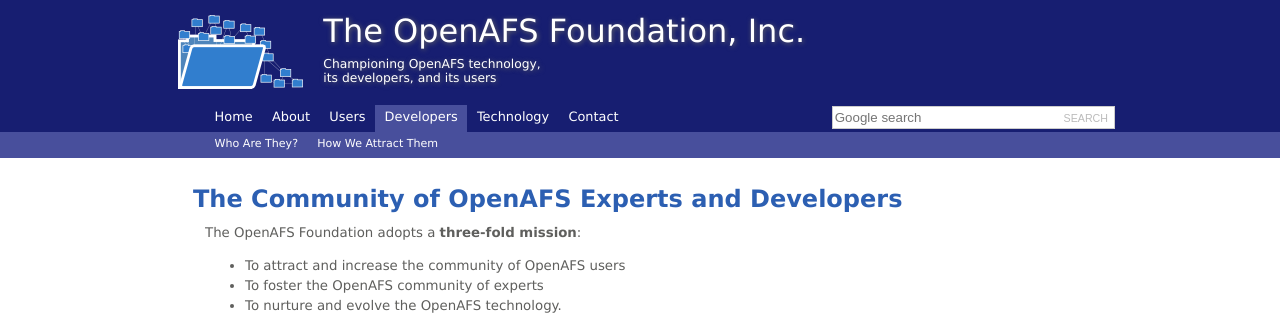
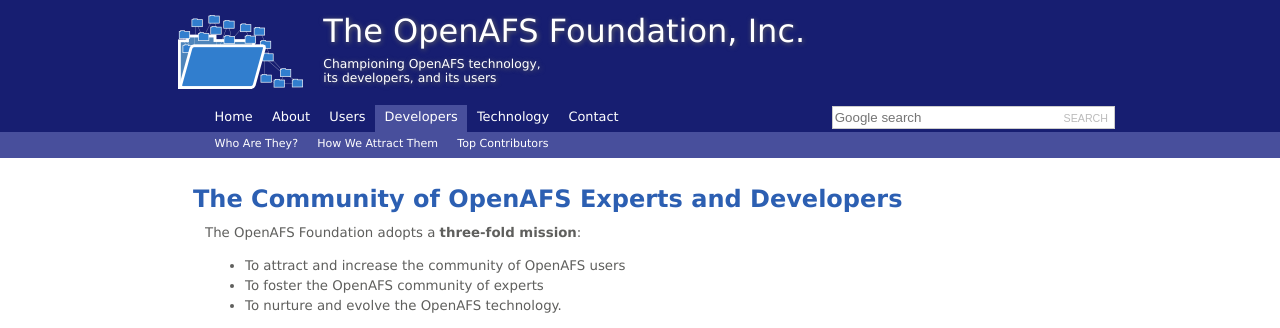
Before and after one commit to openafsfoundation/openafsfoundation.org, a Jekyll site: the page built from devs/index.md, in a window 1280 px wide. Shown: the top 328 px of the page. Built offline with Jekyll 4.4.1, drawn with Linux system fonts in a browser that asks for light colours.

Commit message:
Update nav.yaml
First nav update, new "Top Contributors" page for IRS

```diff
--- a/_data/nav.yaml
+++ b/_data/nav.yaml
@@ -125,6 +125,10 @@
         - name: Wishlist
           url: devs/wishlist/
 
+    - name: Top Contributors
+      id: contributors
+      url: devs/contributors/
+
 - name: Technology
   id: tech
   url: tech/
```
